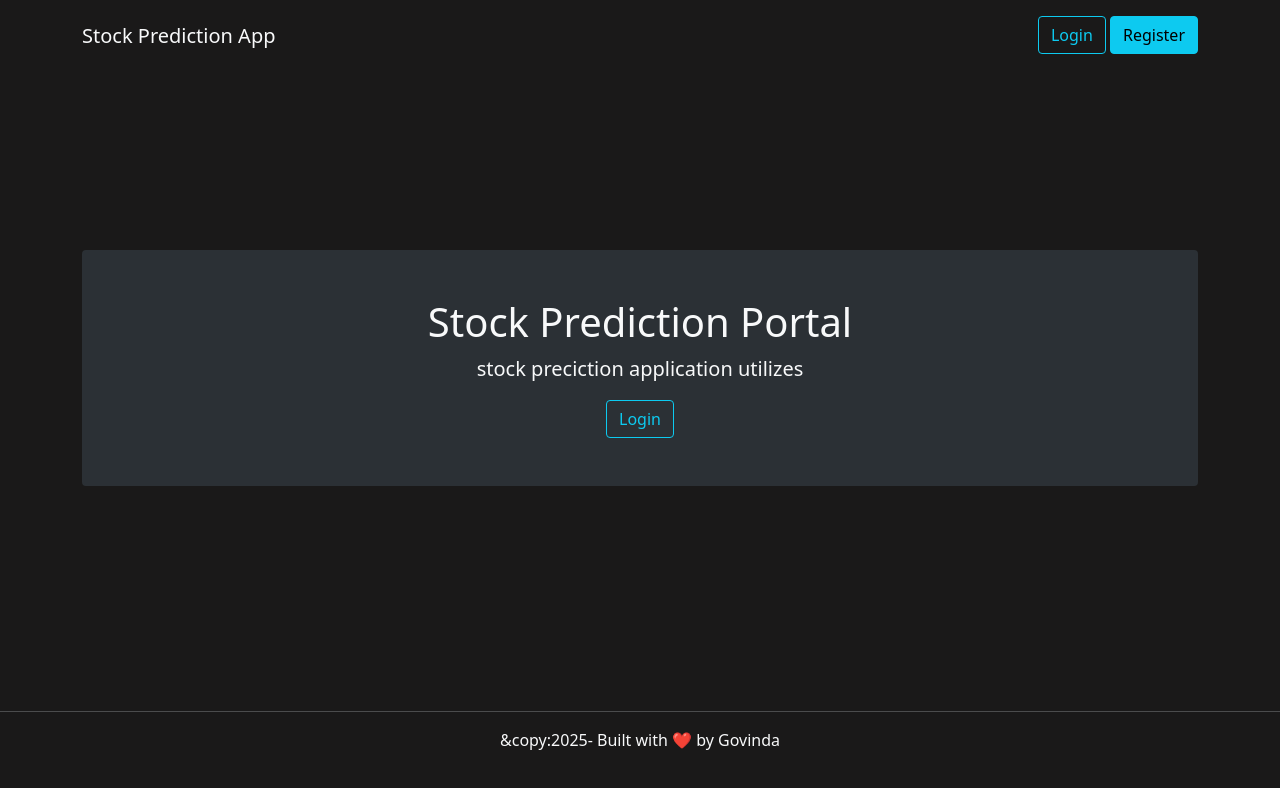
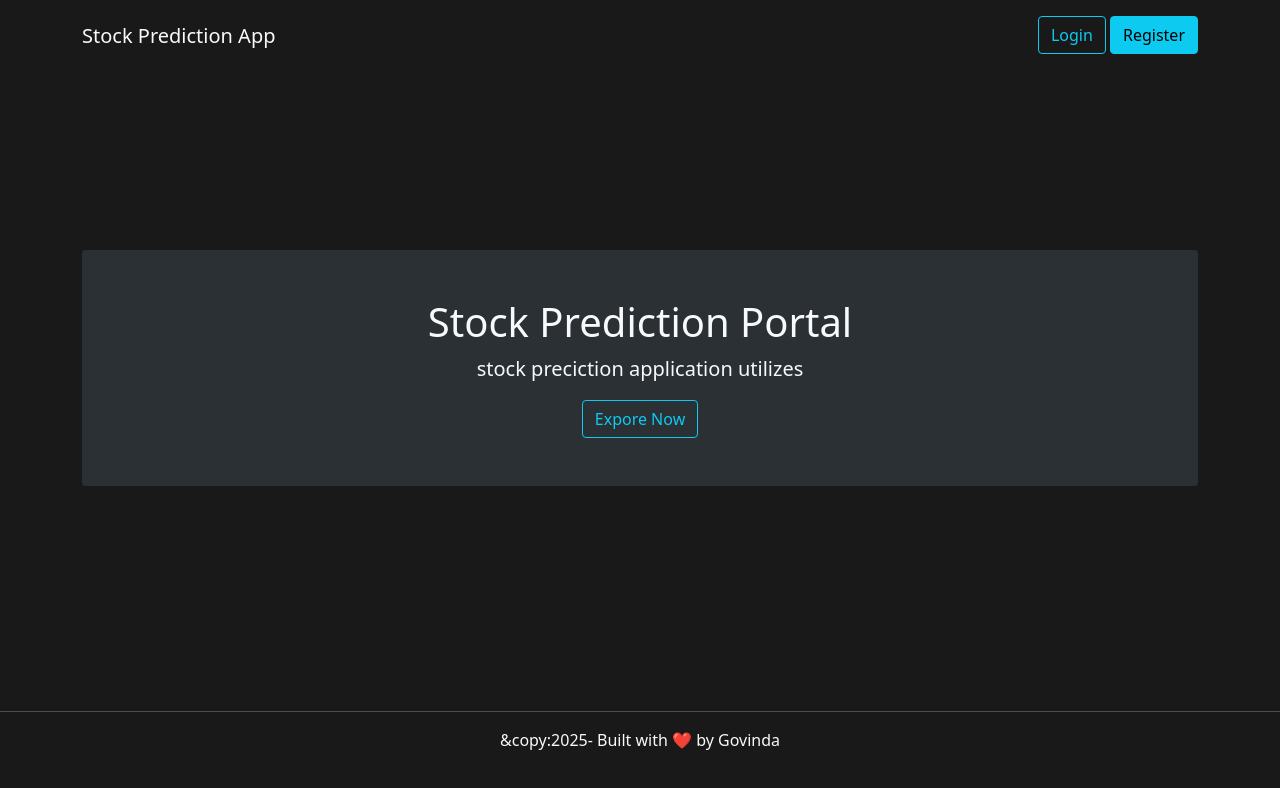
Before and after one commit to Govindaspkta/stock-prediction-portal, a React (Vite) app in the folder frontend-react/: page / in a window 1280 px wide. Shown: the top 788 px of the page. Built offline with nearby package versions, Linux system fonts and the light colour scheme.

Commit message:
working on dashboard component

```diff
--- a/frontend-react/src/App.jsx
+++ b/frontend-react/src/App.jsx
@@ -7,6 +7,7 @@ import Register from './components/Register'
 import { BrowserRouter, Routes, Route} from 'react-router-dom'
 import Login from './components/Login'
 import AuthProvider from './AuthProvider'
+import Dashboard from './components/dashboard/dashboard'
 function App() {
   return(
 
@@ -19,6 +20,7 @@ function App() {
   <Route path='/' element={<Main />} />
   <Route path='/register' element={<Register />} />
   <Route path='/login' element={<Login />} />
+  <Route path='/dashboard' element={<Dashboard />} />
 </Routes>
 
 <Footer />
--- a/frontend-react/src/components/Header.jsx
+++ b/frontend-react/src/components/Header.jsx
@@ -23,8 +23,11 @@ const Header = () => {
         <Link className="navbar-brand text-light" to="/">Stock Prediction App</Link>
         <div>
           {isLoggedIn ?(
+            <>
+            <Button text="dashboard" class="btn-outline-info" url="/dashboard" />
+            &nbsp;
             <button className="btn btn-danger"  onClick={handleLogout}>Logout</button>
-
+</>
           ):(
             <>
              <Button text="Login" class="btn-outline-info" url="/login" />
--- a/frontend-react/src/components/Main.jsx
+++ b/frontend-react/src/components/Main.jsx
@@ -11,7 +11,7 @@ const Main = () => {
     <div className='p-5 text-center bg-light-dark rounded'>
         <h1 className='text-light'>Stock Prediction Portal</h1>
         <p className='text-light lead'> stock preciction application utilizes </p>
-      <Button text='Login' class='btn-outline-info' />
+      <Button text='Expore Now' class='btn-outline-info' url ="dashboard/" />
     </div>
 
 
--- /dev/null
+++ b/frontend-react/src/components/dashboard/Dashboard.jsx
@@ -0,0 +1,14 @@
+import React from 'react'
+
+const Dashboard = () => {
+  return (
+
+    <>
+
+    <div>Dashboard</div>
+    </>
+
+  )
+}
+
+export default Dashboard
```
